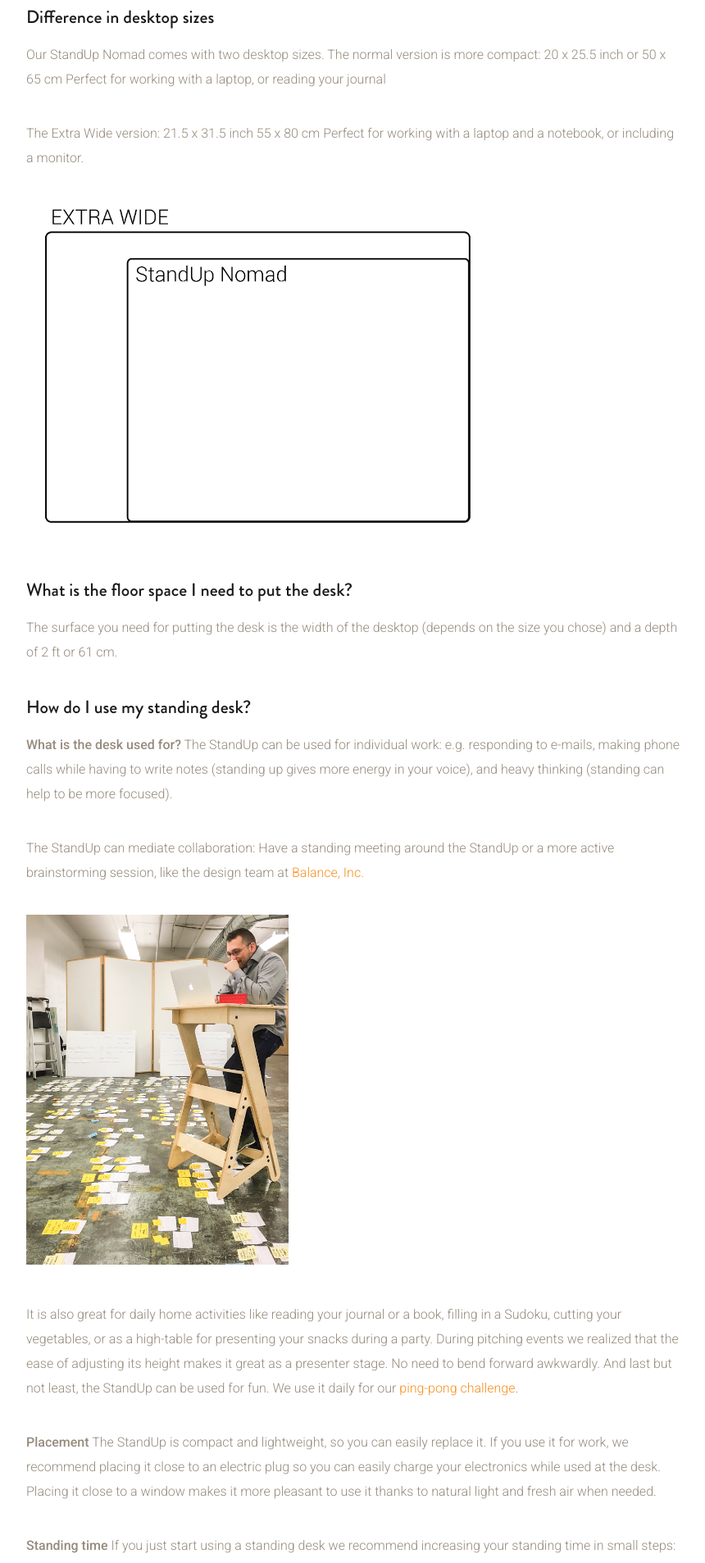
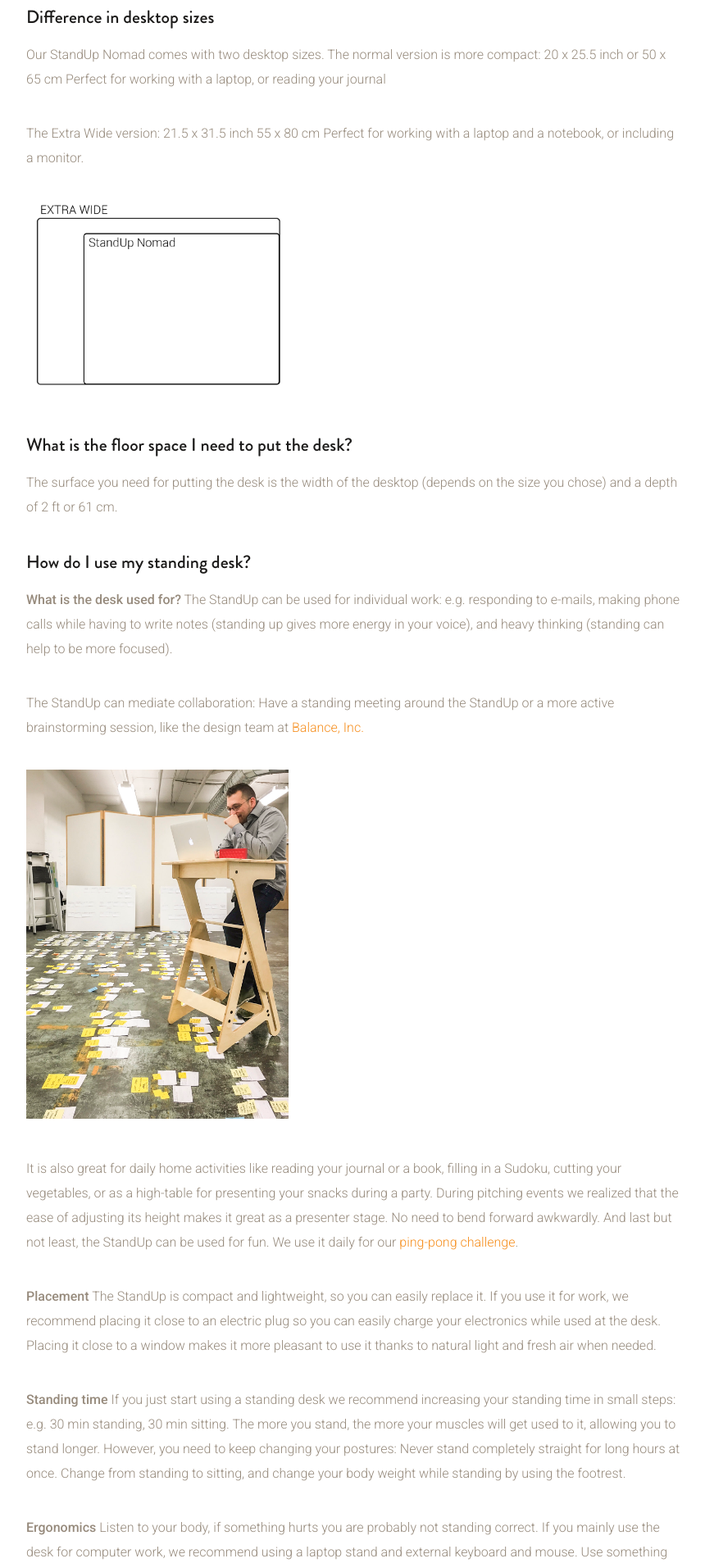
Before and after one commit to samuelrieder/jaswig.github.io, a Jekyll site: the page built from _posts/2016-05-26-FAQs.markdown, in a window 1280 px wide. Shown: the part 797-2704 px from the top of the page at 82% size, without its empty margins (38-898 px from the left). Built offline with Jekyll 4.4.1, drawn with Linux system fonts in a browser that asks for light colours; nearby versions of some CDN libraries.

Commit message:
Update 2016-05-26-FAQs.markdown

```diff
--- a/_posts/2016-05-26-FAQs.markdown
+++ b/_posts/2016-05-26-FAQs.markdown
@@ -28,7 +28,7 @@ Perfect for working with a laptop, or reading your journal
 The Extra Wide version: 21.5 x 31.5 inch 55 x 80 cm
 Perfect for working with a laptop and a notebook, or including a monitor.
 
-![Different Desktop Sizes](/images/blog/desktop sizes.png){:.medium}
+![Different Desktop Sizes](/images/blog/desktop sizes.png){:.small}
 
 ### What is the floor space I need to put the desk?
 The surface you need for putting the desk is the width of the desktop (depends on the size you chose) and a depth of 2 ft or 61 cm.
```
